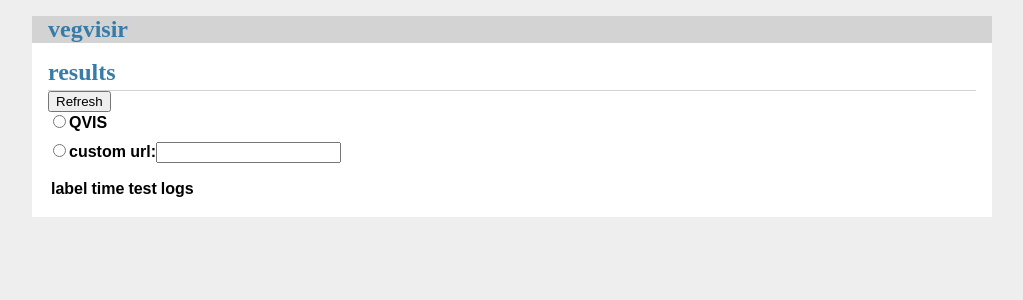
After one commit to JorisHerbots/vegvisir, a Python web app: template vegvisir-web/templates/results.html in a window 1280 px wide. The commit adds this page. Shown: the top 300 px of the page, without its empty margins (128-1151 px from the left). Run offline with Jinja, Linux system fonts and the light colour scheme; the template is opened without the code that fills it, so the values that code supplies are empty.

Commit message:
start on results base

```diff
--- a/vegvisir-web/app.py
+++ b/vegvisir-web/app.py
@@ -249,3 +249,7 @@ def docker_root():
 			docker_returnvalue = None
 			docker_errormsg = None
 	return render_template('docker.html', loaded_sets=runner._image_sets)
+
+@bp.route('/results', methods=['GET'])
+def results():
+	return render_template('results.html')
--- /dev/null
+++ b/vegvisir-web/static/results.js
@@ -0,0 +1,33 @@
+function set_results(table_div) {
+	// clean table
+	table_div.innerHTML = '';
+	let table = document.createElement('table');
+	table_div.appendChild(table);
+
+	// get results
+	let data = {
+		headers: ['label', 'time', 'test', 'logs'],
+		entries: []
+	};
+
+	// set headers
+	let hr = document.createElement('tr');
+	data.headers.forEach(header => {
+		let th = document.createElement('th');
+		th.innerText = header;
+		hr.appendChild(th);
+	});
+	table.appendChild(hr);
+
+	// set in table
+
+}
+
+let header = document.getElementById('results_header');
+let table = document.getElementById('results_table');
+
+// setup header
+let refresh = document.createElement('button')
+refresh.onclick = set_results(table)
+refresh.innerText = 'Refresh'
+header.prepend(refresh)
--- a/vegvisir-web/templates/base.html
+++ b/vegvisir-web/templates/base.html
@@ -1,6 +1,8 @@
 <!doctype html>
 <title>{% block title %}{% endblock %} - vegvisir</title>
 <link rel="stylesheet" href="{{ url_for('static', filename='style.css') }}">
+
+<body>
 	<nav>
 		<h1><a href="/">vegvisir</a></h1>
 	</nav>
@@ -13,3 +15,4 @@
 		{% endfor %}
 		{% block content %}{% endblock %}
 	</section>
+</body>
--- /dev/null
+++ b/vegvisir-web/templates/results.html
@@ -0,0 +1,20 @@
+{% extends 'base.html' %}
+
+{% block header %}
+<h1>{% block title %}results{% endblock %}</h1>
+{% endblock %}
+
+{% block content %}
+<div id='results_header'>
+	<br />
+	<input type="radio" id="result_viewer_qvis" name="result_viewer" value="https://qvis.quictools.info/"><label
+		for="result_viewer_qvis">QVIS</label><br>
+	<input type="radio" id="result_viewer_custom_url" name="result_viewer" value="https://qvis.quictools.info/"><label
+		for="result_viewer_custom_url">custom url:</label><input type="text" id="result_viewer_custom_url_text"
+		name="result_viewer_custom_url_text">
+</div>
+<div id='results_table'>
+
+</div>
+<script src="{{ url_for('static', filename='results.js') }}"></script>
+{% endblock %}
```
Lines whose indentation alone changed are shown as unchanged.
